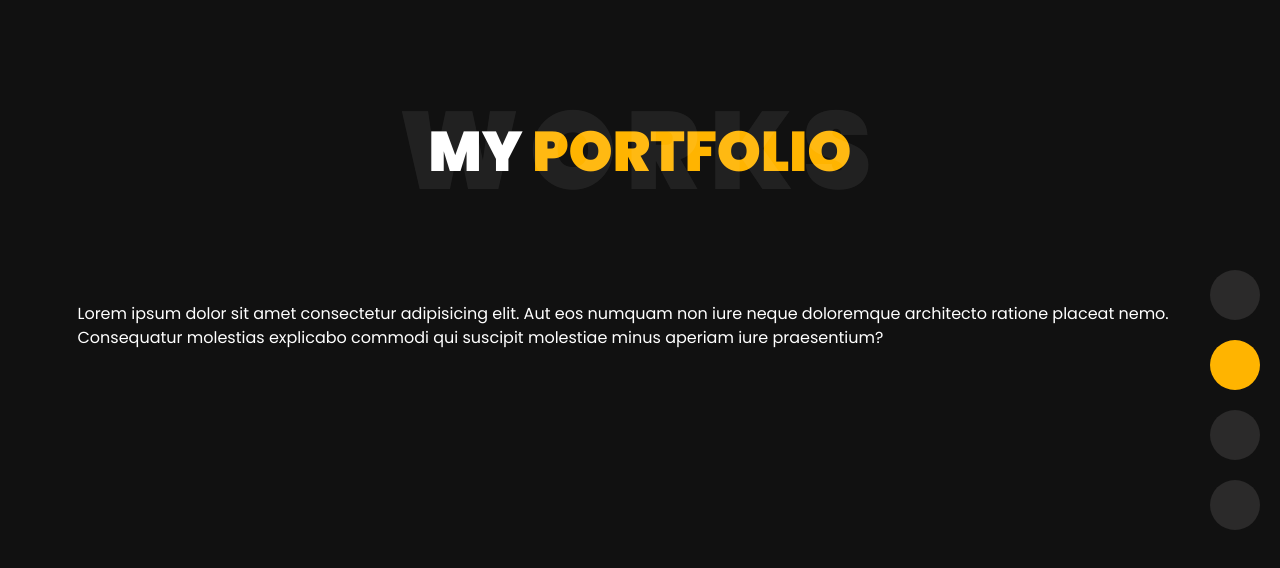
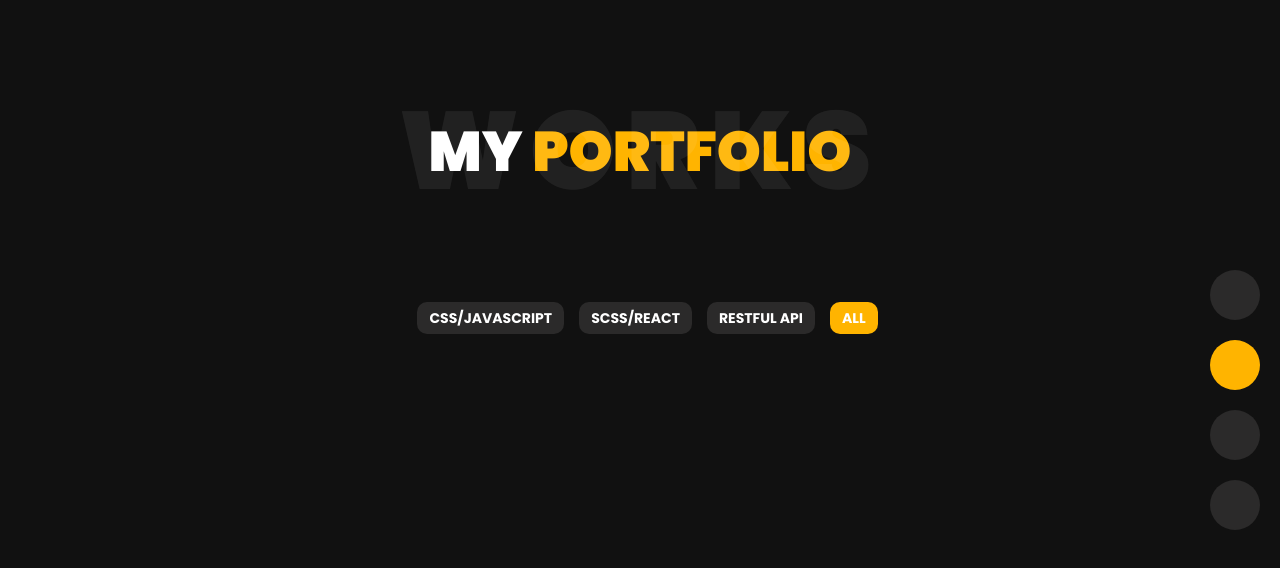
Before and after one commit to DangTinh422003/portfolio, a React (Create React App) app: page /portfolio in a window 1280 px wide. Shown: the top 568 px of the page. Built offline with nearby package versions, Linux system fonts and the light colour scheme; some icons are missing.

Commit message:
fixbug/padding bottom form in  COntact Page

```diff
--- a/src/pages/Contact/Contact.module.scss
+++ b/src/pages/Contact/Contact.module.scss
@@ -0,0 +1,4 @@
+.Contact {
+  height: 100vh;
+  overflow: hidden;
+}
--- a/src/pages/Contact/components/ContactForm/ContactForm.module.scss
+++ b/src/pages/Contact/components/ContactForm/ContactForm.module.scss
@@ -1,5 +1,4 @@
 .ContactForm {
-  padding-bottom: 80px;
   .groupInput {
     input,
     textarea {
--- /dev/null
+++ b/src/pages/Portfolio/ControlGroup/ControlGroup.module.scss
@@ -0,0 +1,25 @@
+.ControlGroup {
+  display: flex;
+  justify-content: center;
+  align-items: center;
+  button {
+    background-color: #2b2a2a;
+    border-radius: 10px;
+    color: #fff;
+    font-family: Poppins, sans-serif;
+    font-size: 1.4rem;
+    font-weight: 600;
+    padding: 8px 12px;
+    margin: 0 0 30px 15px;
+    border: none;
+    outline: none;
+    text-transform: uppercase;
+    transition: all 0.25s ease;
+    &.Active {
+      background: var(--primary-color);
+    }
+    &:hover {
+      background: var(--primary-color);
+    }
+  }
+}
--- /dev/null
+++ b/src/pages/Portfolio/ControlGroup/index.js
@@ -0,0 +1,44 @@
+import { useEffect, useRef } from 'react';
+import styles from './ControlGroup.module.scss';
+import { useState } from 'react';
+
+function ControlGroup() {
+  const ControlGroup = useRef();
+  const [indexActiveButton, setIndexActiveButton] = useState(3);
+
+  useEffect(() => {
+    ControlGroup.current
+      ?.querySelectorAll('button')
+      .forEach((button, index) => {
+        if (index === indexActiveButton) {
+          button.classList.add(styles.Active);
+        } else {
+          button.classList.remove(styles.Active);
+        }
+      });
+  });
+
+  const handleActiveButton = (e) => {
+    console.log(indexActiveButton);
+    setIndexActiveButton(+e.target.dataset.indexactive);
+  };
+
+  return (
+    <div className={styles.ControlGroup} ref={ControlGroup}>
+      <button onClick={handleActiveButton} data-indexactive={0}>
+        CSS/JAVASCRIPT
+      </button>
+      <button onClick={handleActiveButton} data-indexactive={1}>
+        SCSS/REACT
+      </button>
+      <button onClick={handleActiveButton} data-indexactive={2}>
+        RESTFUL API
+      </button>
+      <button onClick={handleActiveButton} data-indexactive={3}>
+        ALL
+      </button>
+    </div>
+  );
+}
+
+export default ControlGroup;
--- a/src/pages/Portfolio/index.js
+++ b/src/pages/Portfolio/index.js
@@ -1,6 +1,7 @@
 import Header from '~/components/GlobalComponents/Header';
 import styles from './Portfolio.module.scss';
 import clsx from 'clsx';
+import ControlGroup from './ControlGroup';
 
 function Portfolio() {
   return (
@@ -12,10 +13,7 @@ function Portfolio() {
 
       <div className="content">
         <div className="container">
-          Lorem ipsum dolor sit amet consectetur adipisicing elit. Aut eos
-          numquam non iure neque doloremque architecto ratione placeat nemo.
-          Consequatur molestias explicabo commodi qui suscipit molestiae minus
-          aperiam iure praesentium?
+          <ControlGroup></ControlGroup>
         </div>
       </div>
     </div>
```
